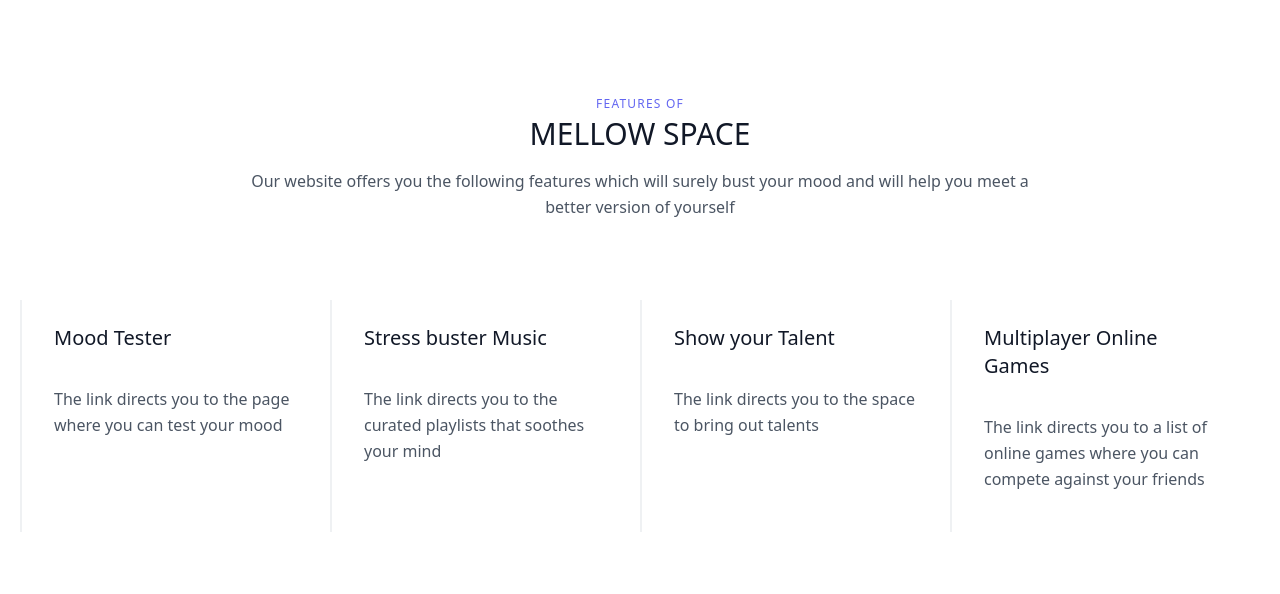
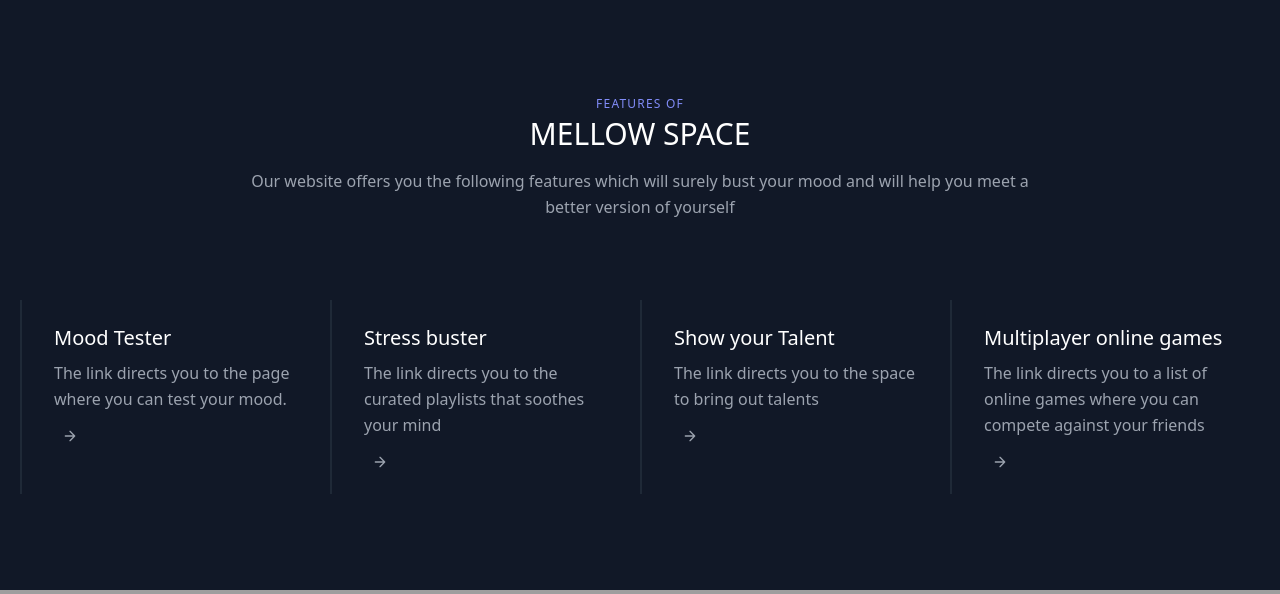
Before and after one commit to SVAP-Case/Mellow-Space, a Flask app: page /user in a window 1280 px wide. Shown: the part 80-674 px from the top of the page. Run offline with Flask 2, Linux system fonts and the light colour scheme; a user stored in the database is signed in; data comes from the database, SQL or seed files in the repository; data that the repository does not hold is empty; grey boxes are pictures that could not be loaded.

Commit message:
commit message

```diff
--- a/mellow-space/templates/user.html
+++ b/mellow-space/templates/user.html
@@ -38,38 +38,58 @@
     </span>
     {% endif %}
     {% endwith %}
-    <section class="text-gray-600 body-font">
+    <section class="text-gray-400 body-font bg-gray-900">
         <div class="container px-5 py-24 mx-auto">
           <div class="flex flex-col text-center w-full mb-20">
-                <h2 class="text-xs text-indigo-500 tracking-widest font-medium title-font mb-1">FEATURES OF</h2>
-                <h1 class="sm:text-3xl text-2xl font-medium title-font mb-4 text-gray-900">MELLOW SPACE
-                </h1>
+            <h2 class="text-xs text-indigo-400 tracking-widest font-medium title-font mb-1">FEATURES OF</h2>
+            <h1 class="sm:text-3xl text-2xl font-medium title-font mb-4 text-white">MELLOW SPACE</h1>
             <p class="lg:w-2/3 mx-auto leading-relaxed text-base">Our website offers you the following features which will surely bust your mood and will help you meet a better version of yourself</p>
           </div>
           <div class="flex flex-wrap">
-                <div class="xl:w-1/4 lg:w-1/2 md:w-full px-8 py-6 border-l-2 border-gray-200 border-opacity-60">
-                    <h2 class="text-lg sm:text-xl text-gray-900 font-medium title-font mb-2"><a href="#">Mood Tester</a>
-                    </h2>
-                    <p class="leading-relaxed text-base mb-4"><br>The link directs you to the page where you can test your mood</p>
+            <div class="xl:w-1/4 lg:w-1/2 md:w-full px-8 py-6 border-l-2 border-gray-800">
+              <h2 class="text-lg sm:text-xl text-white font-medium title-font mb-2">Mood Tester</h2>
+              <p class="leading-relaxed text-base mb-4">The link directs you to the page where you can test your mood.</p>
+
+                <svg fill="none" stroke="currentColor" stroke-linecap="round" stroke-linejoin="round" stroke-width="2" class="w-4 h-4 ml-2" viewBox="0 0 24 24">
+                  <path d="M5 12h14M12 5l7 7-7 7"></path>
+                </svg>
+              </a>
             </div>
-                <div class="xl:w-1/4 lg:w-1/2 md:w-full px-8 py-6 border-l-2 border-gray-200 border-opacity-60">
-                    <h2 class="text-lg sm:text-xl text-gray-900 font-medium title-font mb-2"> <a href="#">Stress buster
-                            Music</a></h2>
-                    <p class="leading-relaxed text-base mb-4"><br> The link directs you to the curated playlists that soothes your mind</p>
+            <div class="xl:w-1/4 lg:w-1/2 md:w-full px-8 py-6 border-l-2 border-gray-800">
+              <h2 class="text-lg sm:text-xl text-white font-medium title-font mb-2">Stress buster</h2>
+              <p class="leading-relaxed text-base mb-4">The link directs you to the curated playlists that soothes your mind</p>
+
+                <svg fill="none" stroke="currentColor" stroke-linecap="round" stroke-linejoin="round" stroke-width="2" class="w-4 h-4 ml-2" viewBox="0 0 24 24">
+                  <path d="M5 12h14M12 5l7 7-7 7"></path>
+                </svg>
+              </a>
             </div>
-                <div class="xl:w-1/4 lg:w-1/2 md:w-full px-8 py-6 border-l-2 border-gray-200 border-opacity-60">
-                    <h2 class="text-lg sm:text-xl text-gray-900 font-medium title-font mb-2"><a href="#">Show your
-                            Talent</a></h2>
-                    <p class="leading-relaxed text-base mb-4"><br>The link directs you to the space to bring out talents</p>
+            <div class="xl:w-1/4 lg:w-1/2 md:w-full px-8 py-6 border-l-2 border-gray-800">
+              <h2 class="text-lg sm:text-xl text-white font-medium title-font mb-2">Show your
+                Talent</h2>
+              <p class="leading-relaxed text-base mb-4">The link directs you to the space to bring out talents</p>
+
+                <svg fill="none" stroke="currentColor" stroke-linecap="round" stroke-linejoin="round" stroke-width="2" class="w-4 h-4 ml-2" viewBox="0 0 24 24">
+                  <path d="M5 12h14M12 5l7 7-7 7"></path>
+                </svg>
+              </a>
             </div>
-                <div class="xl:w-1/4 lg:w-1/2 md:w-full px-8 py-6 border-l-2 border-gray-200 border-opacity-60">
-                    <h2 class="text-lg sm:text-xl text-gray-900 font-medium title-font mb-2"><a href="#">Multiplayer
-                            Online Games</a></h2>
-                    <p class="leading-relaxed text-base mb-4"><br>The link directs you to a list of online games where you can compete against your friends</p>
+            <div class="xl:w-1/4 lg:w-1/2 md:w-full px-8 py-6 border-l-2 border-gray-800">
+              <h2 class="text-lg sm:text-xl text-white font-medium title-font mb-2">Multiplayer online games</h2>
+              <p class="leading-relaxed text-base mb-4">The link directs you to a list of online games where you can compete against your friends</p>
+                <svg fill="none" stroke="currentColor" stroke-linecap="round" stroke-linejoin="round" stroke-width="2" class="w-4 h-4 ml-2" viewBox="0 0 24 24">
+                  <path d="M5 12h14M12 5l7 7-7 7"></path>
+                </svg>
+              </a>
             </div>
-            </div>
+
           </div>
       </section>
+
+
+
+
+
     <iframe src="https://open.spotify.com/embed/playlist/37i9dQZF1DWXe9gFZP0gtP" width="100%" height="380" frameborder="" allowtransparency="true" allow="encrypted-media"></iframe>
     <footer class="text-gray-600 body-font">
         <div class="container px-5 py-8 mx-auto flex items-center sm:flex-row flex-col">
```
Lines whose indentation alone changed are shown as unchanged.
